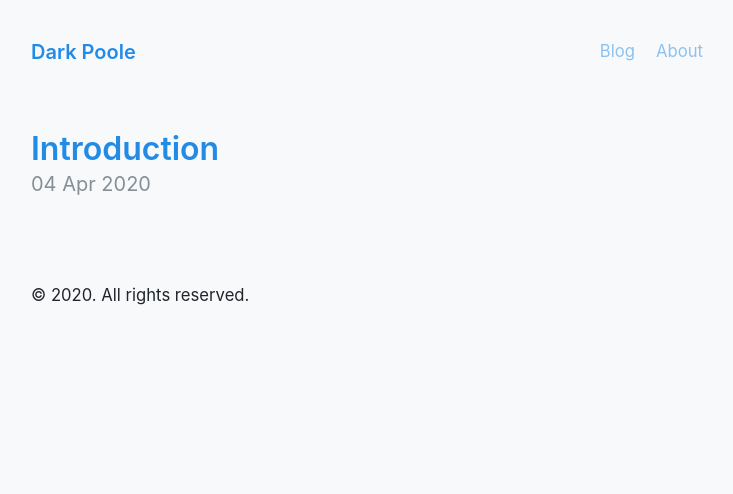
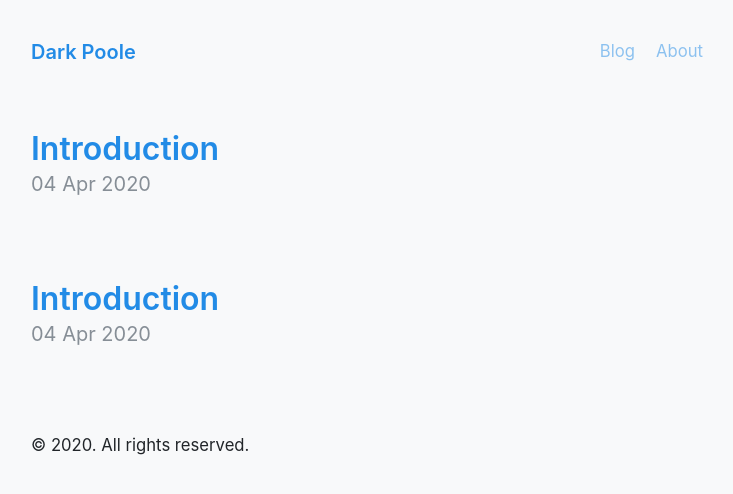
Before and after one commit to ixdwtruong/ixdwtruong.github.io, a Jekyll site: the page built from index.html, in a window 1280 px wide. Shown: the top 494 px of the page, without its empty margins (273-1006 px from the left). Built offline with Jekyll 4.4.1, drawn with Linux system fonts in a browser that asks for light colours; the list of posts is cut into pages by our own code.

Commit message:
Update index.html

```diff
--- a/index.html
+++ b/index.html
@@ -17,3 +17,18 @@ title: Home
   </article>
   {% endfor %}
 </div>
+
+<div class="posts">
+  {% for post in paginator.posts %}
+  <article class="post">
+    <h1 class="post-title">
+      <a href="{{ post.url | relative_url }}">
+        {{ post.title }}
+      </a>
+    </h1>
+
+    <time datetime="{{ post.date | date_to_xmlschema }}" class="post-date">{{ post.date | date_to_string }}</time>
+
+  </article>
+  {% endfor %}
+</div>
```
